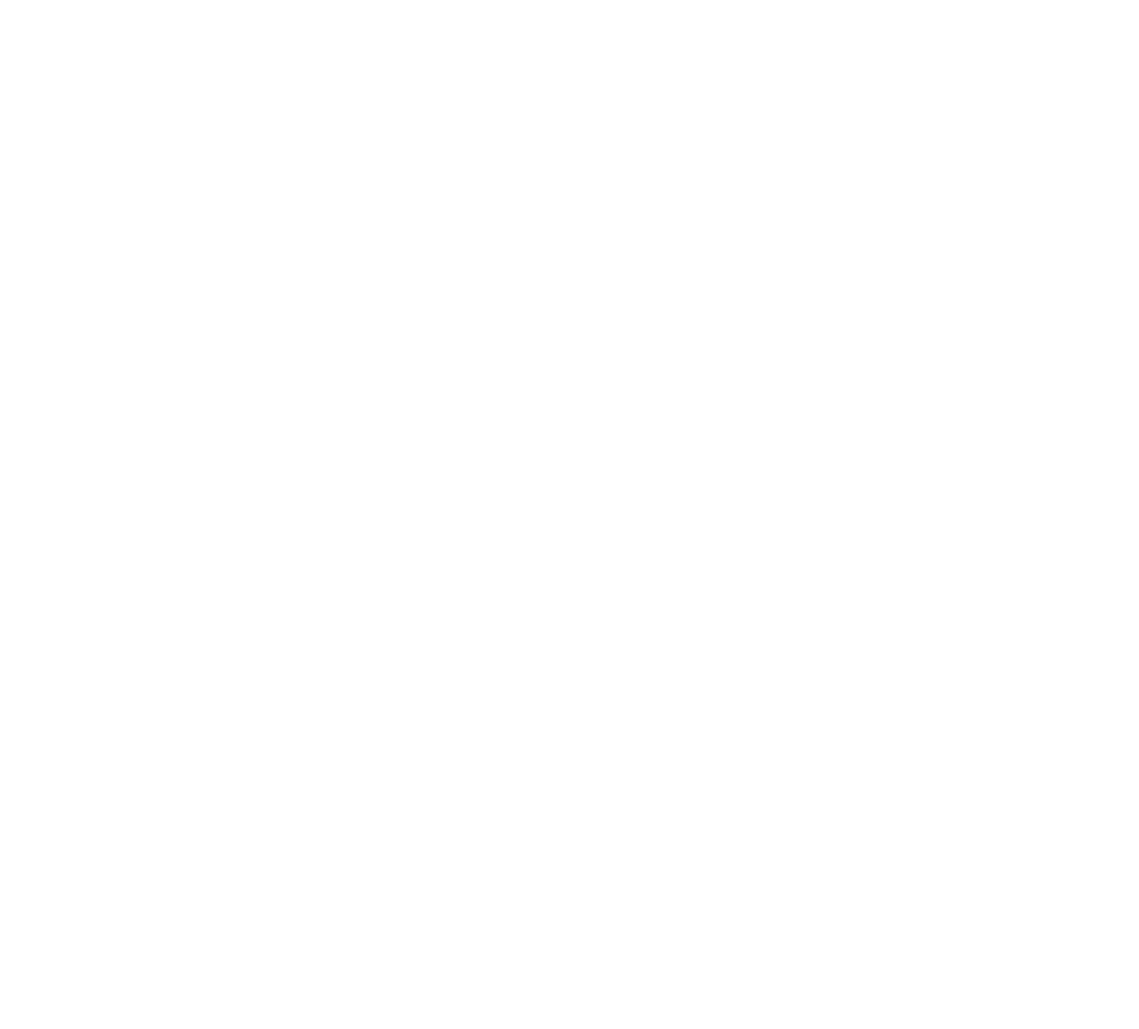
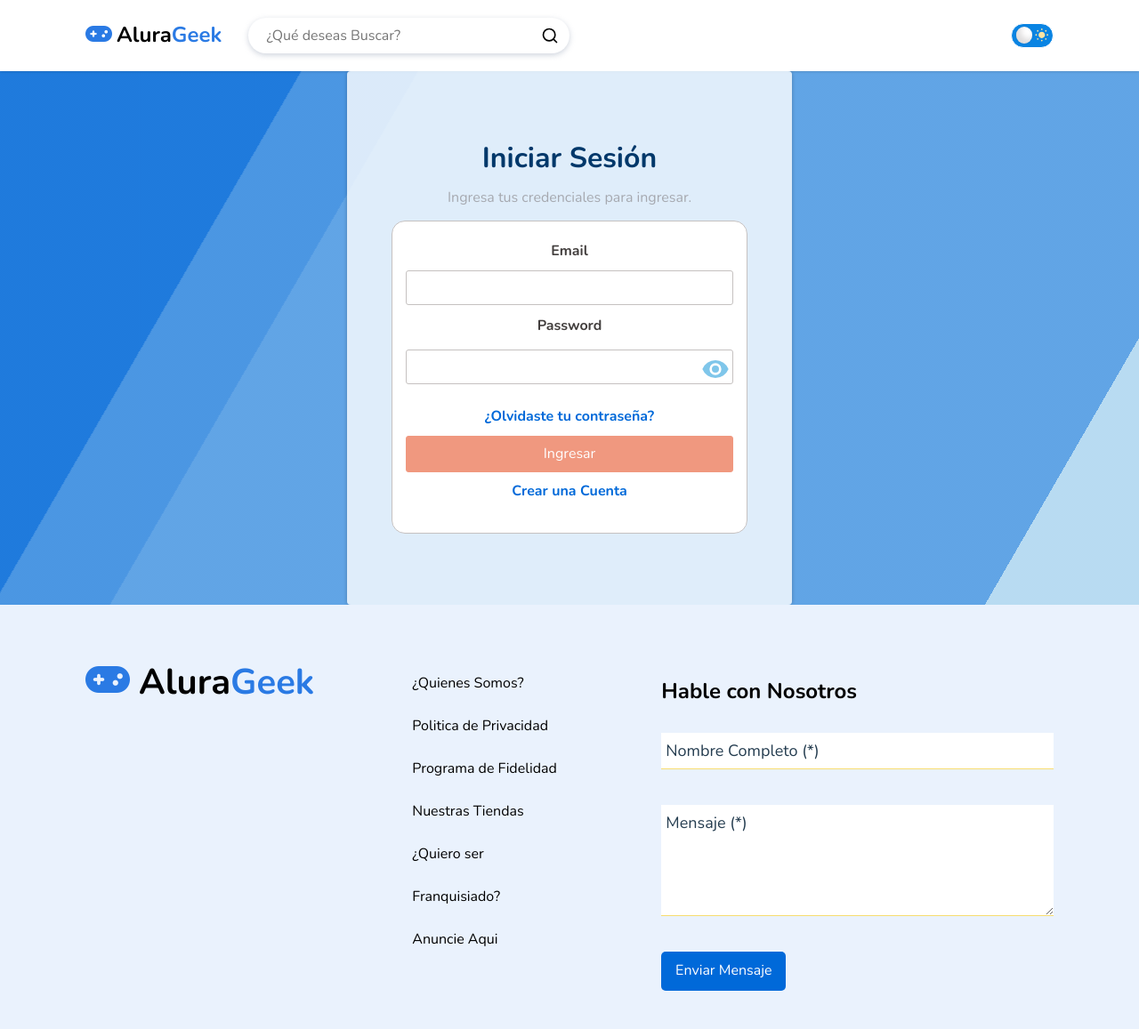
Before and after one commit to Joe0919/ecommerce-geek, a plain HTML site: page view/login/index.html in a window 1280 px wide. Shown: the top 1157 px of the page at 89% size. Before the commit the page ends 800 px from the top, so only its background shows below. Drawn offline with nearby package versions, Linux system fonts and the light colour scheme.

Commit message:
Add Login page and corrections

```diff
--- /dev/null
+++ b/assets/css/components/login.css
@@ -0,0 +1,286 @@
+.Form {
+  width: 100%;
+  max-width: 400px;
+  margin: auto;
+}
+
+.Form-title {
+  color: #00386a;
+  margin: 0 0 15px;
+}
+
+.Form-description {
+  color: rgba(109, 102, 101, 0.5);
+}
+
+.Form-fields {
+  border-radius: 15px;
+  border: 1px solid #c5c1c0;
+  background-color: #fff;
+  display: flex;
+  flex-direction: column;
+  padding: 24px 15px;
+}
+
+.Control-label {
+  color: #423e3d;
+  font-weight: bold;
+  transition: color 300ms ease;
+}
+
+.Control-requirements {
+  background: pink;
+  border-top: none;
+  margin: -14px 0 15px;
+  max-height: 0;
+  overflow: hidden;
+  transition: all 200ms ease;
+  padding: 0 9px;
+}
+
+.ControlInput {
+  border-radius: 3px;
+  box-shadow: 0 1px 3px rgba(197, 193, 192, 0) inset;
+  color: #6d6665;
+  margin: 0.8em 0;
+  border: 1px solid #c5c1c0;
+  padding: 0.6em 0.6em;
+  transition: box-shadow 300ms ease-out;
+}
+.ControlInput:hover {
+  box-shadow: 0 1px 3px rgba(197, 193, 192, 0.4) inset;
+}
+.ControlInput:focus {
+  outline: #2bbee7 auto 3px;
+}
+.ControlInput:invalid:not(:focus):not(:-moz-placeholder-shown) {
+  border-color: red;
+  border-bottom: none;
+}
+.ControlInput:invalid:not(:focus):not(:placeholder-shown) {
+  border-color: red;
+  border-bottom: none;
+}
+.ControlInput:invalid:not(:focus):not(:-moz-placeholder-shown)
+  + .Control-label {
+  color: red;
+}
+.ControlInput:invalid:not(:focus):not(:placeholder-shown) + .Control-label {
+  color: red;
+}
+.ControlInput:invalid:not(:focus):not(:-moz-placeholder-shown)
+  + .Control-label
+  + .Control-requirements {
+  max-height: 100px;
+  padding: 9px;
+  border: 1px solid red;
+}
+.ControlInput:invalid:not(:focus):not(:placeholder-shown)
+  + .Control-label
+  + .Control-requirements {
+  max-height: 100px;
+  padding: 9px;
+  border: 1px solid red;
+}
+.ControlInput:valid:not(:focus):not(:-moz-placeholder-shown) {
+  border-color: #5fa550;
+}
+.ControlInput:valid:not(:focus):not(:placeholder-shown) {
+  border-color: #5fa550;
+}
+.ControlInput:valid:not(:focus):not(:-moz-placeholder-shown) + .Control-label {
+  color: #5fa550;
+}
+.ControlInput:valid:not(:focus):not(:placeholder-shown) + .Control-label {
+  color: #5fa550;
+}
+
+.Control-requirements--email,
+.ControlInput--email {
+  order: -1;
+}
+
+.Control-label--email {
+  order: -2;
+}
+
+.ControlInput--password {
+  order: 0;
+  padding-right: 50px;
+}
+
+.Control-label--password {
+  order: -1;
+  margin-bottom: -32px;
+}
+
+.Control-label--showPassword {
+  width: 32px;
+  position: relative;
+  top: 55px;
+  left: 100%;
+  text-align: right;
+  margin-left: -36px;
+}
+
+.Form-submit {
+  border: 1px solid #e7542b;
+  background-color: #e7542b;
+  border-radius: 3px;
+  color: #fff;
+  display: block;
+  width: 100%;
+  max-width: 100%;
+  pointer-events: none;
+  opacity: 0.6;
+  cursor: default;
+  transition: opacity 300ms ease-out, max-width 150ms ease-out;
+  outline: none;
+  position: relative;
+  margin: auto;
+}
+.Form-submit:hover {
+  background-color: #c83d17;
+}
+.Form-submit:active {
+  background-color: #9b2f11;
+  max-width: 50px;
+  overflow: hidden;
+  text-indent: 300px;
+}
+.Form-submit:active .Button-spinner {
+  opacity: 1;
+}
+.ControlInput--email:valid ~ .ControlInput--password:valid ~ .Form-submit {
+  cursor: pointer;
+  pointer-events: auto;
+  opacity: 1;
+}
+
+.Button-spinner {
+  position: absolute;
+  top: 50%;
+  left: 50%;
+  margin-left: -13px;
+  margin-top: -13px;
+  opacity: 0;
+}
+
+.show-password {
+  display: none;
+}
+.show-password:not(:checked) ~ .ControlInput--password {
+  -webkit-text-security: disc;
+  -moz-text-security: disc;
+}
+.show-password:checked
+  ~ .Control-label--showPassword
+  .svg-toggle-password
+  .closed-eye {
+  opacity: 1;
+  transition: opacity 300ms ease, height 400ms ease;
+  width: 4px;
+  height: 44px;
+}
+
+.svg-toggle-password {
+  fill: rgba(0, 142, 214, 0.5);
+}
+.svg-toggle-password .closed-eye {
+  opacity: 0;
+  height: 0;
+}
+
+.Button {
+  padding: 10px;
+  -webkit-user-select: none;
+  -moz-user-select: none;
+  user-select: none;
+}
+
+.spinner {
+  animation: dash 2s linear infinite;
+  animation-direction: normal;
+}
+.login {
+  position: relative;
+  width: 100%;
+  overflow: hidden;
+}
+
+.login__link {
+  margin: 0.8rem 0;
+}
+
+.bg {
+  animation: slide 3s ease-in-out infinite alternate;
+  background-image: linear-gradient(
+    -60deg,
+    #aed6f1 50%,
+    var(--color-btn-primary) 50%
+  );
+  bottom: 0;
+  left: -50%;
+  opacity: 0.5;
+  position: absolute;
+  right: -50%;
+  top: 0;
+  z-index: -1;
+}
+
+.bg2 {
+  animation-direction: alternate-reverse;
+  animation-duration: 4s;
+}
+
+.bg3 {
+  animation-duration: 5s;
+}
+
+.content {
+  display: flex;
+  background-color: rgba(255, 255, 255, 0.8);
+  border-radius: 0.25em;
+  box-shadow: 0 0 0.25em rgba(0, 0, 0, 0.25);
+  box-sizing: border-box;
+
+  text-align: center;
+  width: 500px;
+  height: 75vh;
+  margin: 0 auto;
+}
+
+@keyframes slide {
+  0% {
+    transform: translateX(-25%);
+  }
+  100% {
+    transform: translateX(25%);
+  }
+}
+
+@keyframes dash {
+  0% {
+    stroke-dashoffset: 0;
+    stroke-dasharray: 150.6 100.4;
+  }
+  50% {
+    stroke-dasharray: 1 250;
+  }
+  100% {
+    stroke-dashoffset: 502;
+    stroke-dasharray: 150.6 100.4;
+  }
+}
+@keyframes spinner-in {
+  0% {
+    opacity: 0;
+  }
+  20%,
+  80% {
+    opacity: 1;
+  }
+  100% {
+    opacity: 0;
+  }
+}
--- a/assets/css/style.css
+++ b/assets/css/style.css
@@ -69,6 +69,15 @@ body {
   align-items: center;
   width: 50%;
 }
+.nav-list-link{
+  text-decoration: none;
+  display: flex;
+  margin-right: 20px;
+}
+.nav-list-link > i{
+  color: var(--color-logo);
+  font-size: 1.5rem;
+}
 .logo {
   color: var(--color-logo);
   font-size: 1.7rem;
@@ -79,7 +88,7 @@ body {
   color: var(--color-text-b);
   font-size: 1.5rem;
   font-weight: 900;
-  margin-right: 10px;
+  margin: 0 10px 0 5px;
 }
 .geek {
   color: var(--color-logo);
@@ -153,9 +162,14 @@ body {
   text-decoration: none;
   font-weight: 500;
   border-radius: 5px;
-  transition: all 0.2s ease;
-  border: navajowhite;
+  transition: all 0.4s ease;
+  border: none;
 }
+
+.boton:hover{
+  transform: scale(1.05);
+}
+
 .btn-primary {
   background-color: var(--color-btn-primary);
   color: var(--color-text-w);
--- a/view/home/index.html
+++ b/view/home/index.html
@@ -7,7 +7,8 @@
     <title>Home - AluraGeek</title>
     <link rel="stylesheet" href="../../assets/css/normalize.css">
     <link rel="stylesheet" href="../../assets/css/style.css">
-    <link rel="stylesheet" href="../../assets/css/toggle.css">
+    <link rel="stylesheet" href="../../assets/css/components/toggle.css">
+    <link rel="shortcut icon" href="../../assets/img/logo2.png" type="image/x-icon">
     <script src="https://kit.fontawesome.com/6b07c2fbaa.js" crossorigin="anonymous"></script>
 </head>
 
@@ -16,8 +17,10 @@
         <nav class="header__nav">
             <div class="header__nav-list">
                 <div class="nav-list-item">
-                    <i class="fa-solid fa-gamepad"></i>
-                    <h1 class="alura">Alura<span class="geek">Geek</span></h1>
+                    <a class="nav-list-link" href="../home/index.html">
+                        <i class="fa-solid fa-gamepad"></i>
+                        <h1 class="alura">Alura<span class="geek">Geek</span></h1>
+                    </a>
                     <div class="search-wrapper">
                         <input class="search-input" type="text" placeholder="¿Qué deseas Buscar?">
                         <svg xmlns="http://www.w3.org/2000/svg" width="20" height="20" fill="none" stroke="currentColor"
@@ -31,7 +34,7 @@
                 </div>
                 <div class="nav-list-item-right">
                     <div>
-                        <a href="#" class="boton btn-secundary" title="Login">
+                        <a href="../login/index.html" class="boton btn-secundary" title="Login">
                             <i class="fa-solid fa-user"></i>
                             <span>Login</span>
                         </a>
--- a/view/login/index.html
+++ b/view/login/index.html
@@ -0,0 +1,194 @@
+<!DOCTYPE html>
+<html lang="es">
+
+<head>
+    <meta charset="UTF-8">
+    <meta name="viewport" content="width=device-width, initial-scale=1.0">
+    <title>Login - AluraGeek</title>
+    <link rel="stylesheet" href="../../assets/css/normalize.css">
+    <link rel="stylesheet" href="../../assets/css/style.css">
+    <link rel="stylesheet" href="../../assets/css/components/toggle.css">
+    <link rel="stylesheet" href="../../assets/css/components/login.css">
+    <link rel="shortcut icon" href="../../assets/img/logo2.png" type="image/x-icon">
+    <script src="https://kit.fontawesome.com/6b07c2fbaa.js" crossorigin="anonymous"></script>
+</head>
+
+<body>
+    <header class="header container1">
+        <nav class="header__nav">
+            <div class="header__nav-list">
+                <div class="nav-list-item">
+                    <a class="nav-list-link" href="../home/index.html">
+                        <i class="fa-solid fa-gamepad"></i>
+                        <h1 class="alura">Alura<span class="geek">Geek</span></h1>
+                    </a>
+                    <div class="search-wrapper">
+                        <input class="search-input" type="text" placeholder="¿Qué deseas Buscar?">
+                        <svg xmlns="http://www.w3.org/2000/svg" width="20" height="20" fill="none" stroke="currentColor"
+                            stroke-linecap="round" stroke-linejoin="round" stroke-width="2"
+                            class="feather feather-search" viewBox="0 0 24 24">
+                            <defs></defs>
+                            <circle cx="11" cy="11" r="8"></circle>
+                            <path d="M21 21l-4.35-4.35"></path>
+                        </svg>
+                    </div>
+                </div>
+
+                <div title="Cambiar Tema">
+                    <label class="label" id="theme-switch">
+                        <span class="toggle" id="toggle">
+                            <input class="toggle-input" type="checkbox" id="checkbox_theme" />
+                            <svg version="1.1" xmlns="http://www.w3.org/2000/svg" width="32" height="32"
+                                viewBox="0 0 32 32" id="moon" class="icon">
+                                <title>moon-fill</title>
+                                <path
+                                    d="M24.633 22.184c-8.188 0-14.82-6.637-14.82-14.82 0-2.695 0.773-5.188 2.031-7.363-6.824 1.968-11.844 8.187-11.844 15.644 0 9.031 7.32 16.355 16.352 16.355 7.457 0 13.68-5.023 15.648-11.844-2.18 1.254-4.672 2.028-7.367 2.028z">
+                                </path>
+                            </svg>
+
+                            <svg version="1.1" xmlns="http://www.w3.org/2000/svg" width="32" height="32"
+                                viewBox="0 0 32 32" id="sun" class="icon">
+                                <title>sun-fill</title>
+                                <path
+                                    d="M16.001 8c-4.418 0-8 3.582-8 8s3.582 8 8 8c4.418 0 7.999-3.582 7.999-8s-3.581-8-7.999-8v0zM14 2c0-1.105 0.895-2 2-2s2 0.895 2 2c0 1.105-0.895 2-2 2s-2-0.895-2-2zM4 6c0-1.105 0.895-2 2-2s2 0.895 2 2c0 1.105-0.895 2-2 2s-2-0.895-2-2zM2 14c1.105 0 2 0.895 2 2 0 1.107-0.895 2-2 2s-2-0.893-2-2c0-1.105 0.895-2 2-2zM4 26c0-1.105 0.895-2 2-2s2 0.895 2 2c0 1.105-0.895 2-2 2s-2-0.895-2-2zM14 30c0-1.109 0.895-2 2-2 1.108 0 2 0.891 2 2 0 1.102-0.892 2-2 2-1.105 0-2-0.898-2-2zM24 26c0-1.105 0.895-2 2-2s2 0.895 2 2c0 1.105-0.895 2-2 2s-2-0.895-2-2zM30 18c-1.104 0-2-0.896-2-2 0-1.107 0.896-2 2-2s2 0.893 2 2c0 1.104-0.896 2-2 2zM24 6c0-1.105 0.895-2 2-2s2 0.895 2 2c0 1.105-0.895 2-2 2s-2-0.895-2-2z">
+                                </path>
+                            </svg>
+
+                            <span class="toggle__btn" id="toggle__btn" />
+                        </span>
+                    </label>
+                </div>
+
+            </div>
+        </nav>
+    </header>
+    <main class="main">
+        <section class="login">
+            <div class="bg"></div>
+            <div class="bg bg2"></div>
+            <div class="bg bg3"></div>
+            <div class="content">
+                <form action="#login" class="Form">
+                    <h1 class="Form-title">Iniciar Sesión</h1>
+                    <p class="Form-description">Ingresa tus credenciales para ingresar.</p>
+                    <div class="Form-fields">
+                        <input type="email" id="email" class="ControlInput ControlInput--email" placeholder=" "
+                            required>
+                        <label for="email" class="Control-label Control-label--email">Email</label>
+                        <div class="Control-requirements Control-requirements--email">
+                            Debe ser un email válido
+                        </div>
+
+                        <!-- this is here to give power to the :checked css selector -->
+                        <input type="checkbox" id="show-password" class="show-password">
+                        <label for="show-password" class="Control-label Control-label--showPassword">
+                            <svg xmlns="http://www.w3.org/2000/svg" viewBox="0 0 48 48" width="32" height="32"
+                                class="svg-toggle-password" title="Toggle Password Security">
+                                <title>Mostrar/Ocultar Contraseña</title>
+                                <path
+                                    d="M24,9A23.654,23.654,0,0,0,2,24a23.633,23.633,0,0,0,44,0A23.643,23.643,0,0,0,24,9Zm0,25A10,10,0,1,1,34,24,10,10,0,0,1,24,34Zm0-16a6,6,0,1,0,6,6A6,6,0,0,0,24,18Z" />
+                                <rect x="20.133" y="2.117" height="44" transform="translate(23.536 -8.587) rotate(45)"
+                                    class="closed-eye" />
+                                <rect x="22" y="3.984" width="4" height="44"
+                                    transform="translate(25.403 -9.36) rotate(45)" style="fill:#fff"
+                                    class="closed-eye" />
+                            </svg>
+                        </label>
+
+                        <input type="text" id="password" placeholder=" " autocomplete="off" autocapitalize="off"
+                            autocorrect="off" required pattern=".{6,}" class="ControlInput ControlInput--password">
+
+                        <label for="password" class="Control-label Control-label--password">Password</label>
+
+                        <div class="Control-requirements">
+                            Ingrese al menos 6 caracteres.
+                        </div>
+
+                        <div class="login__link">
+                            <a class="login__link-a link " href="">¿Olvidaste tu contraseña?</a>
+                        </div>
+
+                        <button type="submit" class="Button Form-submit">
+                            Ingresar
+                            <svg width='26px' height='26px' xmlns="http://www.w3.org/2000/svg" viewBox="0 0 100 100"
+                                preserveAspectRatio="xMidYMid" class="Button-spinner">
+                                <rect x="0" y="0" width="100" height="100" fill="none" class="bk"></rect>
+                                <circle cx="50" cy="50" r="40" stroke="#fff" fill="none" stroke-width="18"
+                                    stroke-linecap="round"></circle>
+                                <circle cx="50" cy="50" r="40" stroke="#e7542b" fill="none" stroke-width="9"
+                                    stroke-linecap="round" class="spinner"></circle>
+                            </svg>
+                        </button>
+
+                        <div class="login__link">
+                            <a class="login__link-a link" href="">Crear una Cuenta</a>
+                        </div>
+                    </div>
+                </form>
+            </div>
+        </section>
+        <section class="contacto container bg-blue-sky" id="contacto">
+            <div class="contacto__logo">
+                <i class="fa-solid fa-gamepad logo"></i>
+                <h1 class="alura">Alura<span class="geek">Geek</span></h1>
+            </div>
+            <ul class="contacto__list">
+                <li class="contacto__list-item">
+                    <a class="contacto__list-link">¿Quienes Somos?</a>
+                </li>
+                <li class="contacto__list-item">
+                    <a class="contacto__list-link">Politica de Privacidad</a>
+                </li>
+                <li class="contacto__list-item">
+                    <a class="contacto__list-link">Programa de Fidelidad</a>
+                </li>
+                <li class="contacto__list-item">
+                    <a class="contacto__list-link">Nuestras Tiendas</a>
+                </li>
+                <li class="contacto__list-item">
+                    <a class="contacto__list-link">¿Quiero ser Franquisiado?</a>
+                </li>
+                <li class="contacto__list-item">
+                    <a class="contacto__list-link">Anuncie Aqui</a>
+                </li>
+            </ul>
+            <form class="contacto__form" action="https://formsubmit.co/joel09llalli@gmail.com" name="contacto__form"
+                method="post">
+                <h2 class="contacto__title titulo2">Hable con Nosotros</h2>
+
+                <div class="group">
+                    <input class="contacto__form-input" name="name" id="name" type="text" required autocomplete="off">
+                    <span class="highlight"></span>
+                    <span class="bar"></span>
+                    <label class="contacto__form-label">Nombre Completo (*)</label>
+                </div>
+                <div class="group">
+                    <textarea class="contacto__form-input" required cols="40" rows="5" name="mensaje" id="mensaje"
+                        minlength="10" autocomplete="off"></textarea>
+                    <span class="highlight"></span>
+                    <span class="bar"></span>
+                    <label class="contacto__form-label">Mensaje (*)</label>
+                </div>
+                <div class="group">
+                    <button class="boton btn-primary" id="boton-form" type="submit"
+                        title="Enviar Mensaje y recargar">Enviar
+                        Mensaje</a>
+                </div>
+                <input type="hidden" name="_next" value="https://joe0919.github.io/portafolio_joel-llalli/">
+                <input type="hidden" name="_captcha" value="false">
+                <input type="hidden" name="_template" value="table">
+            </form>
+        </section>
+    </main>
+    <section class="copyright-area">
+        <div class="container1">
+            <div class="copyright-text">
+                <p>Copyright &copy; Desarrollado por <strong>Joel Llallihuaman Giraldo</strong>
+                    <br><b>2023</b>
+                </p>
+            </div>
+        </div>
+    </section>
+</body>
+
+</html>
```
Also changed, not shown: assets/css/components/toggle.css (renamed from assets/css/toggle.css), assets/img/logo.png (added), assets/img/logo1.png (added), assets/img/logo2.png (added).
